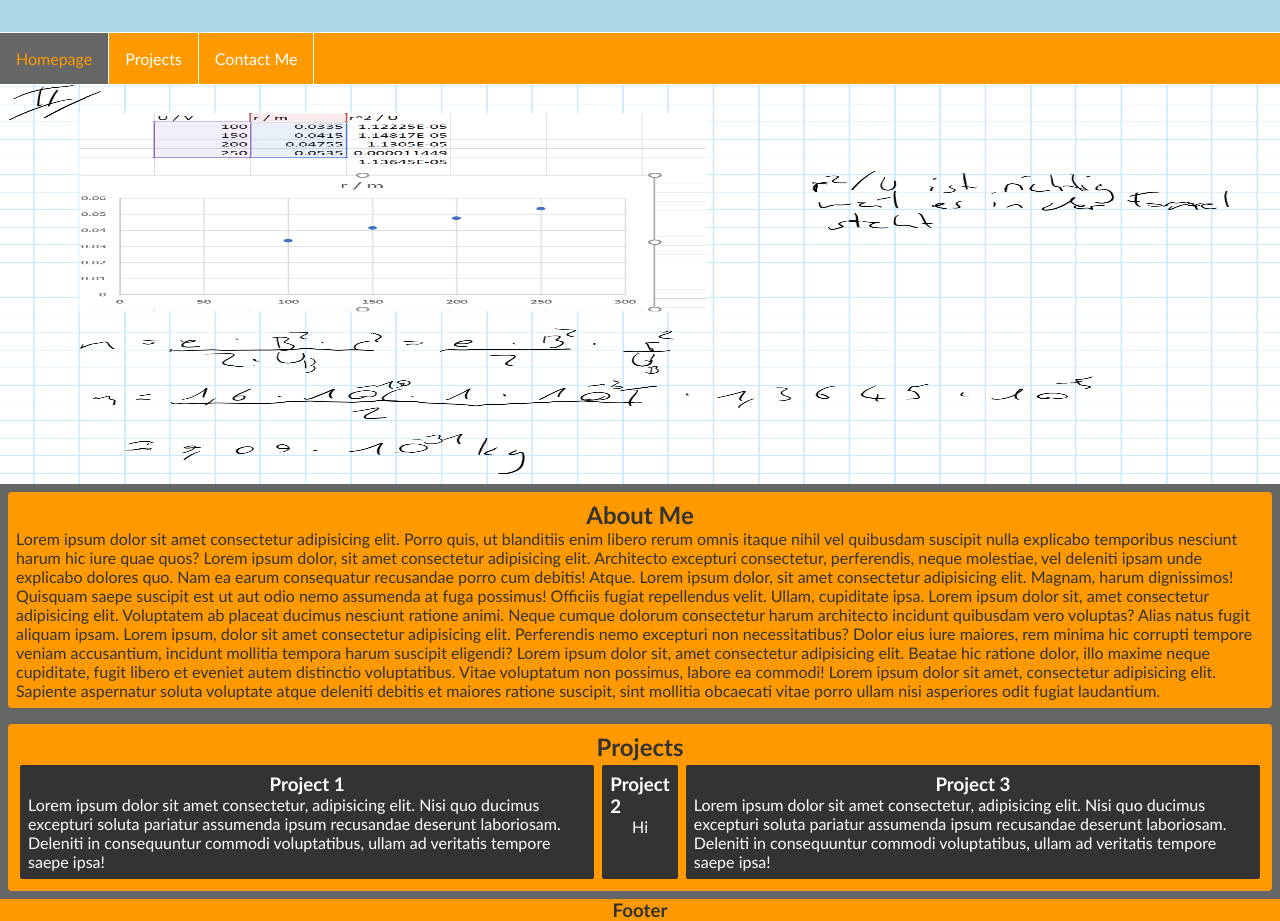
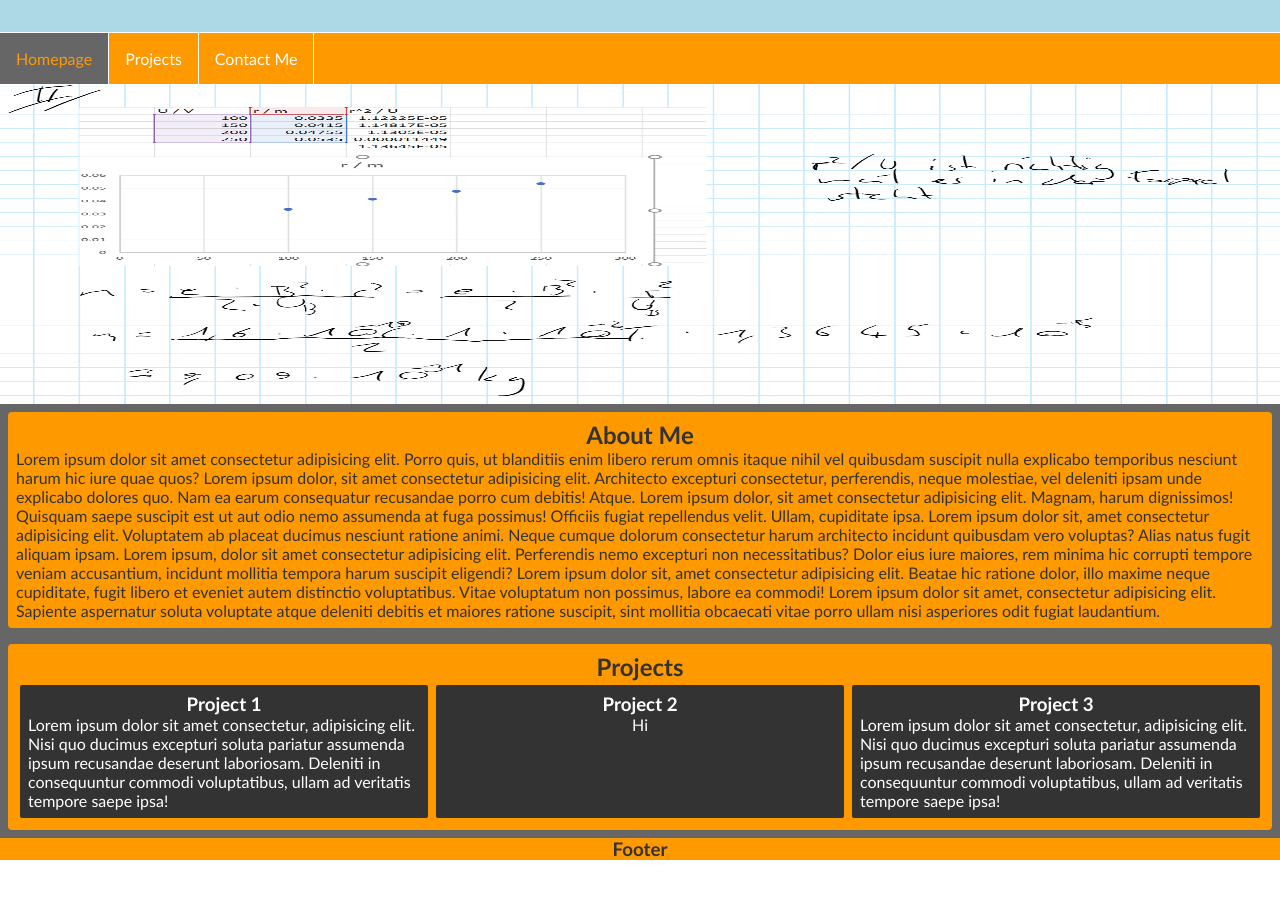
Before and after one commit to cfRIKO/website, a website: page public/index.html in a window 1280 px wide. Shown: the part 96-1017 px from the top of the page. After the commit the page ends 956 px from the top, so only its background shows below. Drawn offline with Linux system fonts and the light colour scheme.

Commit message:
Putting js in a seperate file and changing npm start command

```diff
--- a/package.json
+++ b/package.json
@@ -5,13 +5,13 @@
   "main": "index.js",
   "scripts": {
     "test": "echo \"Error: no test specified\" && exit 1",
-    "start": "node index.js"
+    "start": "start /b firefox -new-tab http://localhost:3000 && node index.js"
   },
   "keywords": [
     "Website"
   ],
   "author": "cfRIKO",
-  "license": "UNLICENSED",
+  "license": "BSD-3",
   "dependencies": {
     "express": "^4.17.1"
   }
--- a/public/index.html
+++ b/public/index.html
@@ -77,26 +77,5 @@
             </h3>
         </footer>
     </body>
-    <script>
-        const slide = document.getElementById('slide')
-        let picture = 1
-
-        sliderStart = () => {
-            switchPicture = () => {
-            picture++
-            if (picture > 5) {
-                picture -= 5;
-            }
-            return picture
-            }
-
-            return setInterval(() => {
-                slide.setAttribute('src', './media/Temp' + switchPicture() + '.png')
-            }, 5000)
-        }
-
-        const interval = sliderStart()
-
-
-    </script>
+    <script src="./javascript/index.js"></script>
 </html>
--- /dev/null
+++ b/public/javascript/index.js
@@ -0,0 +1,18 @@
+const slide = document.getElementById('slide')
+        let picture = 1
+
+        sliderStart = () => {
+            switchPicture = () => {
+            picture++
+            if (picture > 5) {
+                picture -= 5;
+            }
+            return picture
+            }
+
+            return setInterval(() => {
+                slide.setAttribute('src', './media/Temp' + switchPicture() + '.png')
+            }, 5000)
+        }
+
+        const interval = sliderStart()
--- /dev/null
+++ b/public/javascript/projects.js
@@ -0,0 +1,2 @@
+const projects = document.getElementById('projects')
+projects.appendChild(document.createElement("h3").appendChild(document.createTextNode("test")))
--- a/public/stylesheets/stylesheets.css
+++ b/public/stylesheets/stylesheets.css
@@ -75,7 +75,7 @@ footer {
 
 #slide {
     width: 100%;
-    height: 400px;
+    height: 20em;
 }
 
 #contentbox {
@@ -90,10 +90,11 @@ footer {
 
 #indexprojects {
     display: flex;
-    justify-content: space-evenly;
+    justify-content: space-between;
 }
 
 .indexproject {
+    flex: 1 1 0;
     background: #333333;
     color: white;
     margin: 0.25em;
```
Also changed, not shown: public/projects.html (+1 -0 lines).
